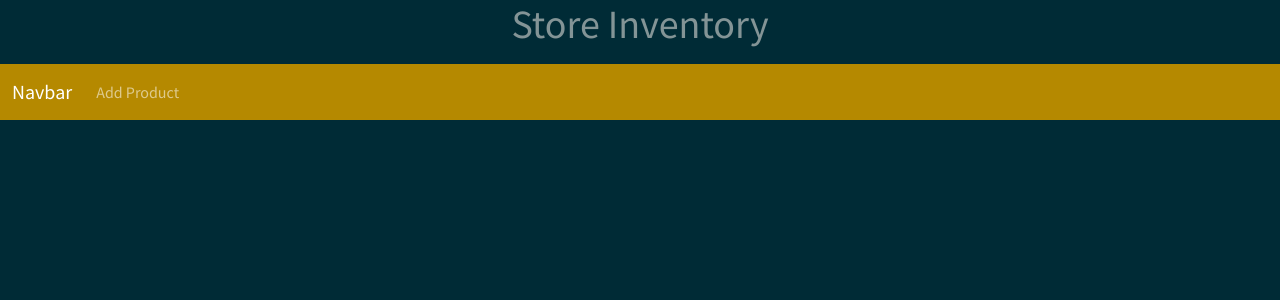
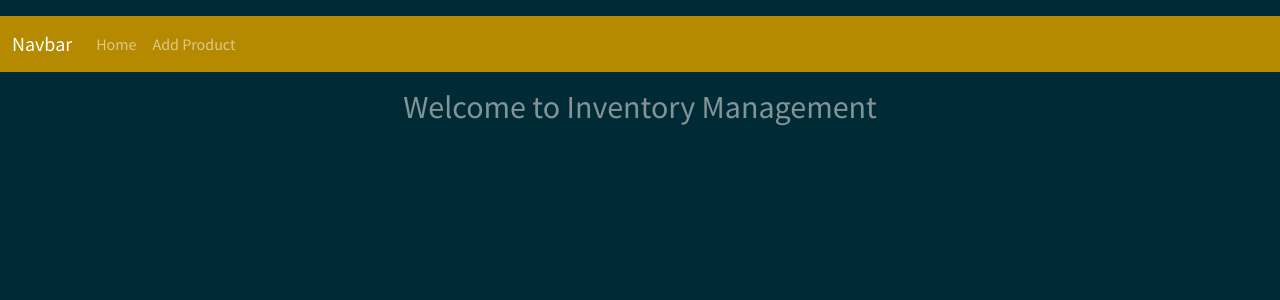
Before and after one commit to zyon-revature/revature-inventory-management, an Angular app in the folder WebInventory/: page /home in a window 1280 px wide. Before the commit this address led to /. Shown: the top 300 px of the page. Built offline with nearby package versions, Linux system fonts and the light colour scheme.

Commit message:
Home page
Added home page

```diff
--- a/WebInventory/src/app/app-routing.module.ts
+++ b/WebInventory/src/app/app-routing.module.ts
@@ -1,8 +1,12 @@
 import { NgModule } from '@angular/core';
 import { RouterModule, Routes } from '@angular/router';
+import { HomePageComponent } from './home-page/home-page.component';
 import { NewProductComponent } from './new-product/new-product.component';
 
+
 const routes: Routes = [
+  {path: '', redirectTo: '/home', pathMatch: 'full'},
+  {path: 'home', component: HomePageComponent},
   {path: 'newproduct', component: NewProductComponent}
 ];
 
--- a/WebInventory/src/app/app.component.css
+++ b/WebInventory/src/app/app.component.css
@@ -1,3 +1,7 @@
 h1{
     text-align: center;
 }
+.container {
+    width: 50vw;
+    clear: both;
+}
--- a/WebInventory/src/app/app.component.html
+++ b/WebInventory/src/app/app.component.html
@@ -1,22 +1,44 @@
+<!DOCTYPE html>
+<html lang="en">
+    <head>
 <h1>{{title}}</h1>
-<p>
-</p>
+<meta charset="utf-8">
+<meta name="viewport" content="width=device-width, initial-scale=1">
+<script src="https://ajax.googleapis.com/ajax/libs/jquery/3.5.1/jquery.min.js"></script>
+<script src="https://maxcdn.bootstrapcdn.com/bootstrap/3.4.1/js/bootstrap.min.js"></script>
+</head>
+<p></p>
 <nav class="navbar navbar-expand-lg navbar-dark bg-primary">
     <div class="container-fluid">
         <a class="navbar-brand">Navbar</a>
-        <div class="collapse navbar-collapse" id="navbarColor01">
-            <ul class="navbar-nav me-auto">
+            <button class="navbar-toggler" type="button" data-bs-toggle="collapse" data-bs-target="#navbar1"
+            aria-controls="navbar1" aria-expanded="false" aria-label="Toggle navigation"
+            wfd-invisible="true">
+                <span class="navbar-toggler-icon"></span>
+            </button>
+
+        <div class="collapse navbar-collapse" id="navbar1">
+            <ul class="navbar-nav mr-auto">
+                <li class="nav-item active">
+                    <a class="nav-link" routerLink="/home">Home
+                        <span class="visually-hidden">(current)</span>
+                    </a>
+                </li>
                 <li class="nav-item">
-                    <a class="nav-link" routerLink="/newproduct">Add Product</a>
-                        <span class="visually-hidden">(current)</span>
+                    <a class="nav-link" routerLink="/newproduct">Add Product
+                    </a>
                 </li>
             </ul>
         </div>
 
 
-</div>
+    </div>
 </nav>
 <p>
 </p>
 
 <router-outlet></router-outlet>
+<script src="https://code.jquery.com/jquery-3.3.1.slim.min.js" integrity="sha384-q8i/X+965DzO0rT7abK41JStQIAqVgRVzpbzo5smXKp4YfRvH+8abtTE1Pi6jizo" crossorigin="anonymous"></script>
+<script src="https://cdnjs.cloudflare.com/ajax/libs/popper.js/1.14.7/umd/popper.min.js" integrity="sha384-UO2eT0CpHqdSJQ6hJty5KVphtPhzWj9WO1clHTMGa3JDZwrnQq4sF86dIHNDz0W1" crossorigin="anonymous"></script>
+<script src="https://stackpath.bootstrapcdn.com/bootstrap/4.3.1/js/bootstrap.min.js" integrity="sha384-JjSmVgyd0p3pXB1rRibZUAYoIIy6OrQ6VrjIEaFf/nJGzIxFDsf4x0xIM+B07jRM" crossorigin="anonymous"></script>
+</html>
--- a/WebInventory/src/app/app.module.ts
+++ b/WebInventory/src/app/app.module.ts
@@ -6,6 +6,7 @@ import { AppComponent } from './app.component';
 import { NewProductComponent } from './new-product/new-product.component';
 import { HttpClientModule } from '@angular/common/http';
 import { Routes, RouterModule } from '@angular/router';
+import { HomePageComponent } from './home-page/home-page.component';
 
 const routes: Routes = [
   {path: '', component:NewProductComponent}
@@ -14,7 +15,8 @@ const routes: Routes = [
 @NgModule({
   declarations: [
     AppComponent,
-    NewProductComponent
+    NewProductComponent,
+    HomePageComponent
   ],
   imports: [
     BrowserModule,
--- /dev/null
+++ b/WebInventory/src/app/home-page/home-page.component.css
@@ -0,0 +1,3 @@
+h2{
+    text-align: center;
+}
--- /dev/null
+++ b/WebInventory/src/app/home-page/home-page.component.html
@@ -0,0 +1 @@
+<h2>Welcome to Inventory Management</h2>
--- /dev/null
+++ b/WebInventory/src/app/home-page/home-page.component.ts
@@ -0,0 +1,15 @@
+import { Component, OnInit } from '@angular/core';
+
+@Component({
+  selector: 'app-home-page',
+  templateUrl: './home-page.component.html',
+  styleUrls: ['./home-page.component.css']
+})
+export class HomePageComponent implements OnInit {
+
+  constructor() { }
+
+  ngOnInit(): void {
+  }
+
+}
--- a/WebInventory/src/app/new-product/new-product.component.html
+++ b/WebInventory/src/app/new-product/new-product.component.html
@@ -32,7 +32,7 @@
         <p></p>
     </div>
     <div class="form-actions">
-        <button type="submit" [disabled]="f.invalid" class="btn btn-success">Submit Product</button>
+        <button type="submit" class="btn btn-success">Submit Product</button>
     </div>
     </form>
 </div>
--- a/WebInventory/src/app/new-product/new-product.component.ts
+++ b/WebInventory/src/app/new-product/new-product.component.ts
@@ -57,9 +57,3 @@ export class NewProductComponent implements OnInit {
 
 
 }
-
-class ValidationController{
-  submit(){
-      alert('Submit ${this.product}');
-  }
-}
--- a/WebInventory/src/index.html
+++ b/WebInventory/src/index.html
@@ -5,6 +5,9 @@
   <title>WebInventory</title>
   <base href="/">
   <meta name="viewport" content="width=device-width, initial-scale=1">
+  <script src="https://code.jquery.com/jquery-3.3.1.slim.min.js" integrity="sha384-q8i/X+965DzO0rT7abK41JStQIAqVgRVzpbzo5smXKp4YfRvH+8abtTE1Pi6jizo" crossorigin="anonymous"></script>
+<script src="https://cdnjs.cloudflare.com/ajax/libs/popper.js/1.14.7/umd/popper.min.js" integrity="sha384-UO2eT0CpHqdSJQ6hJty5KVphtPhzWj9WO1clHTMGa3JDZwrnQq4sF86dIHNDz0W1" crossorigin="anonymous"></script>
+<script src="https://stackpath.bootstrapcdn.com/bootstrap/4.3.1/js/bootstrap.min.js" integrity="sha384-JjSmVgyd0p3pXB1rRibZUAYoIIy6OrQ6VrjIEaFf/nJGzIxFDsf4x0xIM+B07jRM" crossorigin="anonymous"></script>
   <link rel="icon" type="image/x-icon" href="favicon.ico">
 </head>
 <body>
```
Also changed, not shown: 1 other file (tests, documents, lock files or other folders).
